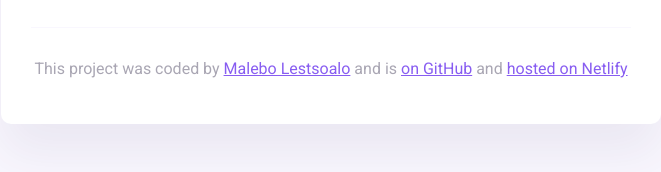
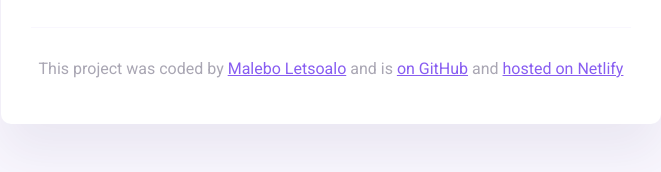
Before and after one commit to Mal-95/week-6-challenge, a website built with Parcel: page index.html in a window 1280 px wide. Shown: the part 336-508 px from the top of the page, 309-970 px from the left. Built offline with nearby package versions, Linux system fonts and the light colour scheme.

Commit message:
Weather app last update

```diff
--- a/index.html
+++ b/index.html
@@ -47,7 +47,7 @@
       <footer>
         <p>
           This project was coded by
-          <a href="https://github.com/Mal-95" target="_blank">Malebo Lestsoalo</a> and is
+          <a href="https://github.com/Mal-95" target="_blank">Malebo Letsoalo</a> and is
           <a href="https://github.com/Mal-95/week-6-challenge" target="_blank"> on GitHub</a> and
           <a href="https://spectacular-sherbet-4e593a.netlify.app" target="_blank">hosted on Netlify</a>
         </p>
```
